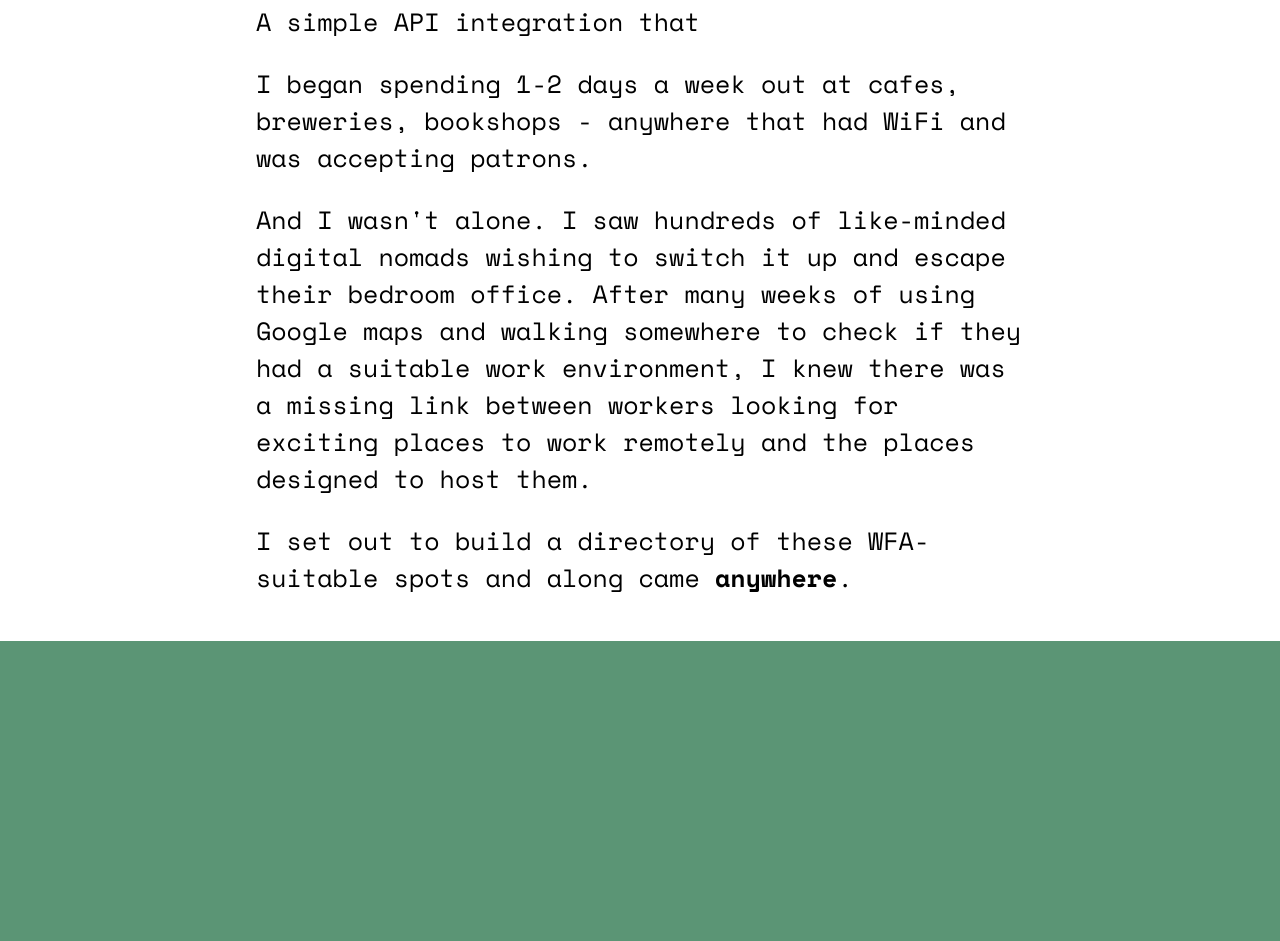
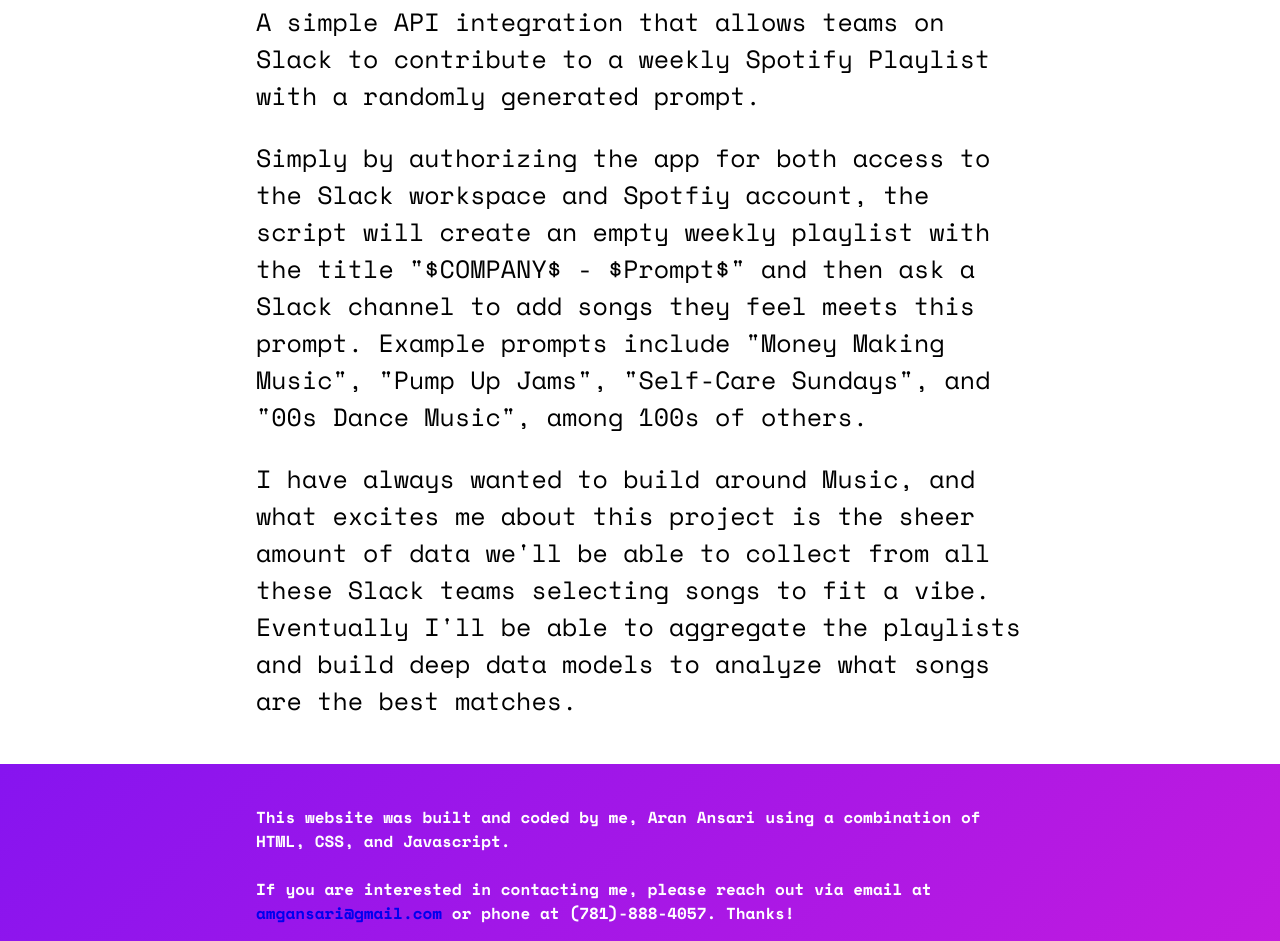
Before and after one commit to aranansari/aran, a plain HTML site: page mixtape.html in a window 1280 px wide. Shown: the part 675-1616 px from the top of the page. Before the commit the page ends 1316 px from the top, so only its background shows below. Drawn offline with nearby package versions, Linux system fonts and the light colour scheme; a web font is replaced by a local one.

Commit message:
update 8-30

```diff
--- a/mixtape.html
+++ b/mixtape.html
@@ -27,12 +27,20 @@
         <div id="about-me">
             <p id="about-me-title">The Concept</p>
             <div id ="text">
-                <p>A simple API integration that </p>
-                <p>I began spending 1-2 days a week out at cafes, breweries, bookshops - anywhere that had WiFi and was accepting patrons.</p>
-                <p>And I wasn't alone. I saw hundreds of like-minded digital nomads wishing to switch it up and escape their bedroom office. After many weeks of using Google maps and walking somewhere to check if they had a suitable work environment, I knew there was a missing link between workers looking for exciting places to work remotely and the places designed to host them.</p>
-                <p>I set out to build a directory of these WFA-suitable spots and along came <a id="underline"><b>anywhere</b></a>.</p>
+                <p>A simple API integration that allows teams on Slack to contribute to a weekly Spotify Playlist with a randomly generated prompt.</p>
+                <p>Simply by authorizing the app for both access to the Slack workspace and Spotfiy account, the script will create an empty weekly playlist with the title "$COMPANY$ - $Prompt$" and then ask a Slack channel to add songs they feel meets this prompt. Example prompts include "Money Making Music", "Pump Up Jams", "Self-Care Sundays", and "00s Dance Music", among 100s of others.</p>
+                <p>I have always wanted to build around Music, and what excites me about this project is the sheer amount of data we'll be able to collect from all these Slack teams selecting songs to fit a vibe. Eventually I'll be able to aggregate the playlists and build deep data models to analyze what songs are the best matches.</p>
             </div>
         </div>
         </div>
+        <div id="footer">
+            <div id="footer-text">
+            <p>
+                This website was built and coded by me, Aran Ansari using a combination of HTML, CSS, and Javascript.
+                <br>
+                <br>
+                If you are interested in contacting me, please reach out via email at <a target="_blank" style="text-decoration: none;" href="mail-to:amgansari@gmail.com">amgansari@gmail.com</a> or phone at (781)-888-4057. Thanks!
+            </p>
+        </div>
     </body>
 </html>
```
Also changed, not shown: about.html (+27 -7 lines), index.html (+2 -2 lines), mainvest.html (+9 -3 lines).
